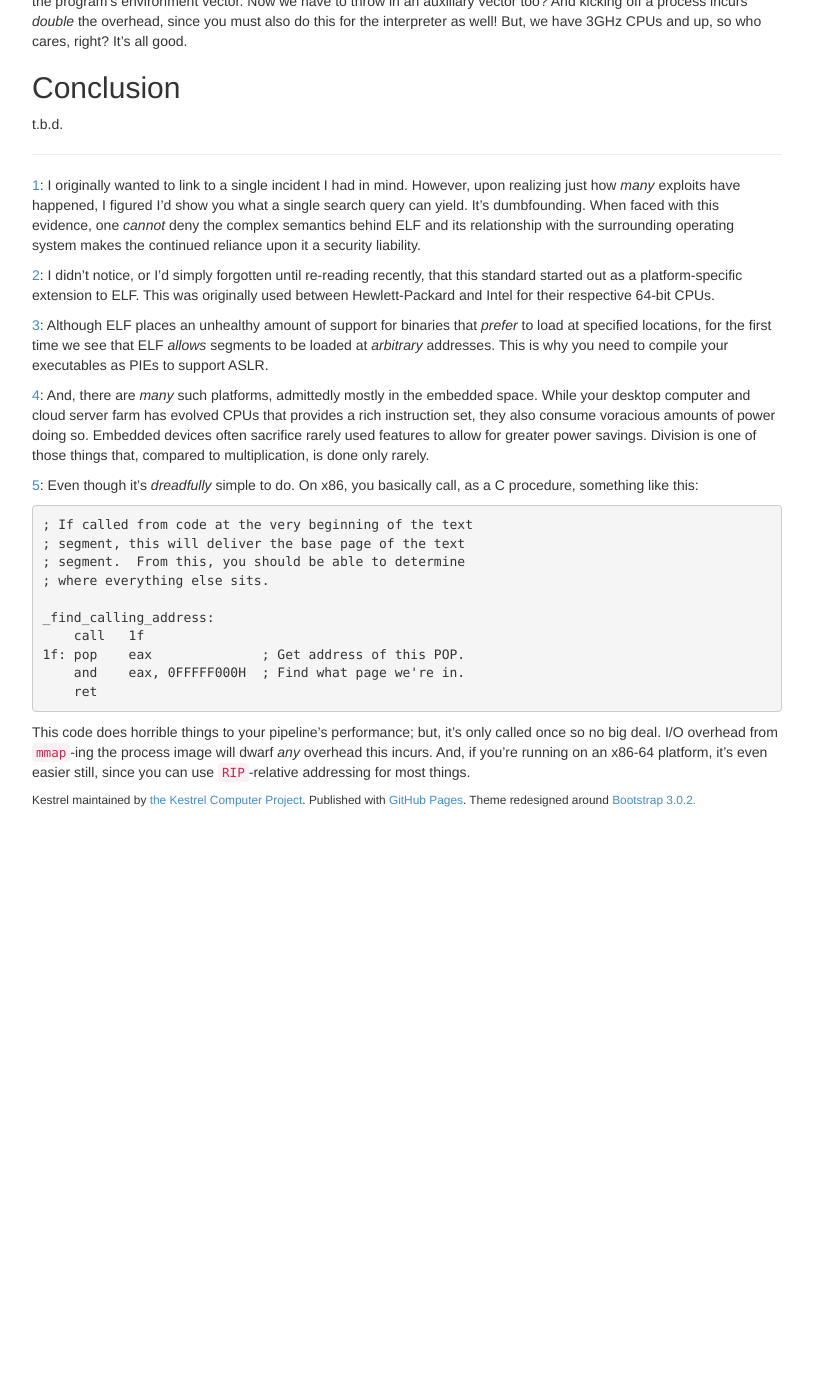
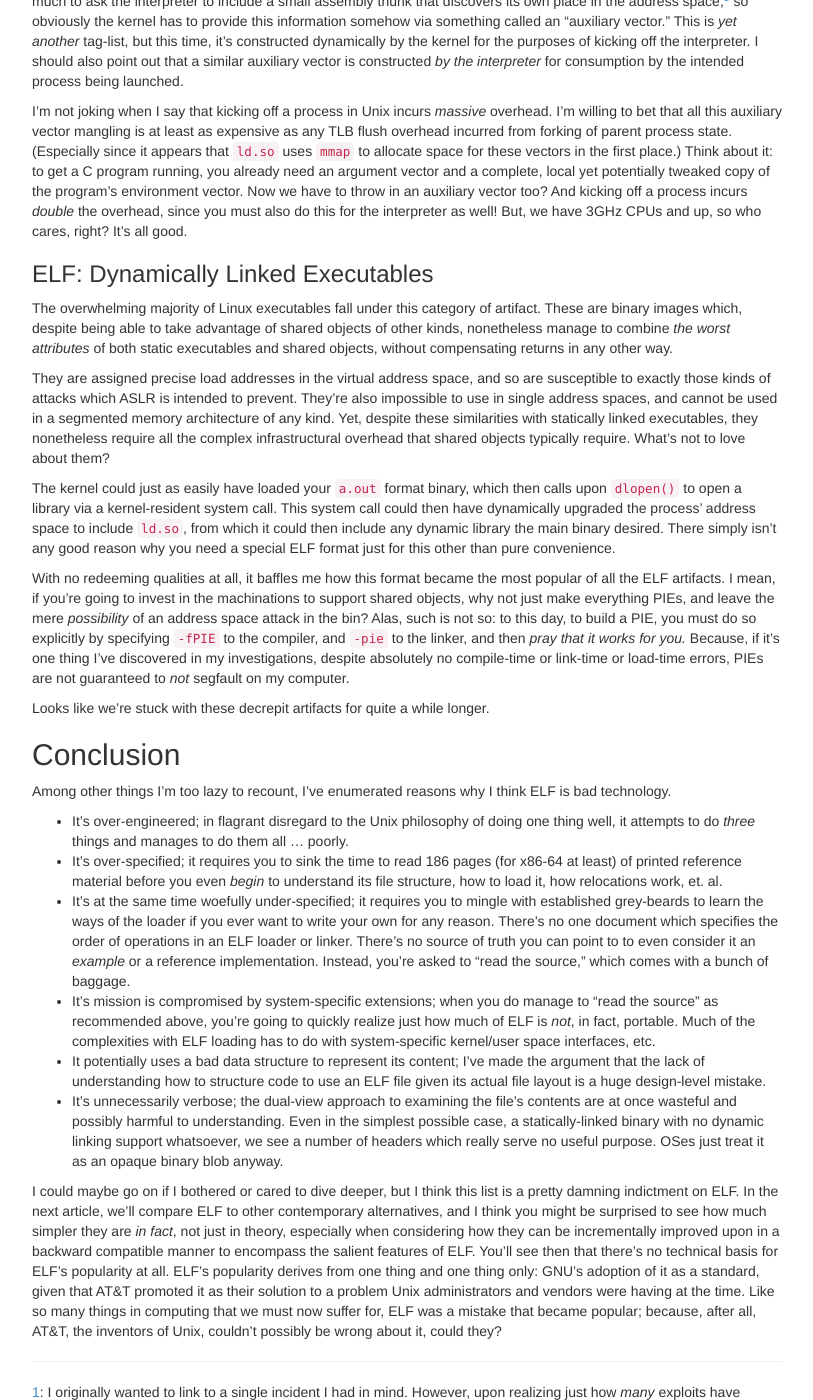
Before and after one commit to KestrelComputer/kestrel, a Jekyll site: the page built from _posts/2018-01-29-on-elf.md, in a window 1280 px wide and 1400 px high, scrolled down 5680 px. Shown: the whole window, without its empty margins (38-851 px from the left). Built offline with Jekyll 4.4.1, drawn with Linux system fonts in a browser that asks for light colours; before the commit the page ends 6499 px from its top, so only the background shows below that; some of the changed text lies outside the part shown.

Commit message:
conclusion

```diff
--- a/_posts/2018-01-29-on-elf.md
+++ b/_posts/2018-01-29-on-elf.md
@@ -24,11 +24,22 @@ you can migrate away from using ELF all-together, but this incurs real developme
 I bet, when ELF first came to be known,
 people must have thought the world of it.
 Here was a file format which promised to unify loader and linker formats alike,
+it was, ostensibly, an open standard
 providing a compatible container for both executables and shared libraries alike,
-and which provided this service on a number of different operating systems.
+and which provided this service on a number of different operating systems
+and for different processor architectures.
+Since its introduction,
+ELF has been adapted for use on 8-bit, 16-bit, 32-bit, and more recently 64-bit CPUs.
+There's no evidence to suggest that ELF won't be used to describe 128-bit software
+when the time comes.
 
-However, while the glossy ads were convincing to what seems like everyone else except me,
-actually getting *my* feet wet with this file format proved utterly corrosive.
+However, while the glorified glossy ads in popular computer rags were convincing
+to what seems like everyone else except me
+(indeed, you can still find pedestal pieces
+[even as recently as
+13 years ago](https://web.archive.org/web/20070224140341/http://www-128.ibm.com/developerworks/power/library/pa-spec12/)),
+actually getting *my* feet wet with this file format proved utterly corrosive
+to my views on ELF technology.
 
 I found that
 the tooling surrounding the standard
@@ -40,6 +51,20 @@ This inexorably lead to the platform-specific dependencies and special cases
 we see today.
 [As it happens, these have real-world costs.](https://duckduckgo.com/?q=exploit+ld.so&t=ffnt&ia=web)
 <sup>[1](#realWorldCosts)</sup>
+
+This article is the first of two,
+a screed
+containing my informed opinions
+about the ELF standard.
+I must warn you; I'm not kind to ELF.
+The next article will attempt to compare ELF
+to binary formats that I personally have experience with
+and which were contemporaries of ELF when it was first introduced.
+In it, I'll also discuss ways that those formats could have been evolved incrementally
+to support all the features we've come to expect and love from ELF.
+But,
+before we get to the good stuff,
+let's set the stage explaining exactly *why* I hate ELF so much.
 
 ## ELF, The Standard
 
@@ -449,9 +474,65 @@ Now we have to throw in an auxiliary vector too?
 And kicking off a process incurs *double* the overhead, since you must also do this for the interpreter as well!
 But, we have 3GHz CPUs and up, so who cares, right?  It's all good.
 
+### ELF: Dynamically Linked Executables
+
+The overwhelming majority of Linux executables fall under this category of artifact.
+These are binary images which, despite being able to take advantage of shared objects of other kinds,
+nonetheless manage to combine *the worst attributes*
+of both static executables and shared objects,
+without compensating returns in any other way.
+
+They are assigned precise load addresses in the virtual address space,
+and so are susceptible to exactly those kinds of attacks which ASLR is intended to prevent.
+They're also impossible to use in single address spaces,
+and cannot be used in a segmented memory architecture of any kind.
+Yet, despite these similarities with statically linked executables,
+they nonetheless require all the complex infrastructural overhead that shared objects typically require.
+What's not to love about them?
+
+The kernel could just as easily have loaded your `a.out` format binary,
+which then calls upon `dlopen()` to open a library via a kernel-resident system call.
+This system call could then have dynamically upgraded the process' address space to include `ld.so`,
+from which it could then include any dynamic library the main binary desired.
+There simply isn't any good reason why you need a special ELF format just for this other than pure convenience.
+
+With no redeeming qualities at all,
+it baffles me how this format became the most popular of all the ELF artifacts.
+I mean, if you're going to invest in the machinations to support shared objects,
+why not just make everything PIEs, and leave the mere *possibility* of an address space attack in the bin?
+Alas, such is not so: to this day, to build a PIE, you must do so explicitly by specifying `-fPIE` to the compiler, and `-pie` to the linker, and then *pray that it works for you.*
+Because, if it's one thing I've discovered in my investigations,
+despite absolutely no compile-time or link-time or load-time errors,
+PIEs are not guaranteed to *not* segfault on my computer.
+
+Looks like we're stuck with these decrepit artifacts for quite a while longer.
+
 ## Conclusion
 
-t.b.d.
+Among other things I'm too lazy to recount,
+I've enumerated reasons why I think ELF is bad technology.
+
+* It's over-engineered; in flagrant disregard to the Unix philosophy of doing one thing well, it attempts to do *three* things and manages to do them all ... poorly.
+* It's over-specified; it requires you to sink the time to read 186 pages (for x86-64 at least) of printed reference material before you even *begin* to understand its file structure, how to load it, how relocations work, et. al.
+* It's at the same time woefully under-specified; it requires you to mingle with established grey-beards to learn the ways of the loader if you ever want to write your own for any reason.  There's no one document which specifies the order of operations in an ELF loader or linker.  There's no source of truth you can point to to even consider it an *example* or a reference implementation.  Instead, you're asked to "read the source," which comes with a bunch of baggage.
+* It's mission is compromised by system-specific extensions; when you do manage to "read the source" as recommended above, you're going to quickly realize just how much of ELF is *not*, in fact, portable.  Much of the complexities with ELF loading has to do with system-specific kernel/user space interfaces, etc.
+* It potentially uses a bad data structure to represent its content; I've made the argument that the lack of understanding how to structure code to use an ELF file given its actual file layout is a huge design-level mistake.
+* It's unnecessarily verbose; the dual-view approach to examining the file's contents are at once wasteful and possibly harmful to understanding.  Even in the simplest possible case, a statically-linked binary with no dynamic linking support whatsoever, we see a number of headers which really serve no useful purpose.  OSes just treat it as an opaque binary blob anyway.
+
+I could maybe go on if I bothered or cared to dive deeper,
+but I think this list is a pretty damning indictment on ELF.
+In the next article, we'll compare ELF to other contemporary alternatives,
+and I think you might be surprised to see how much simpler they are *in fact*,
+not just in theory,
+especially when considering how they can be incrementally improved upon
+in a backward compatible manner to encompass the salient features of ELF.
+You'll see then that there's no technical basis for ELF's popularity at all.
+ELF's popularity derives from one thing and one thing only:
+GNU's adoption of it as a standard,
+given that AT&T promoted it as their solution to a problem Unix administrators and vendors were having at the time.
+Like so many things in computing that we must now suffer for,
+ELF was a mistake that became popular;
+because, after all, AT&T, the inventors of Unix, couldn't possibly be wrong about it, could they?
 
 ----
 <a name="realWorldCosts">1</a>:
```
Also changed, not shown: other parts of _posts/2018-01-29-on-elf.md (+1 -1 lines).
